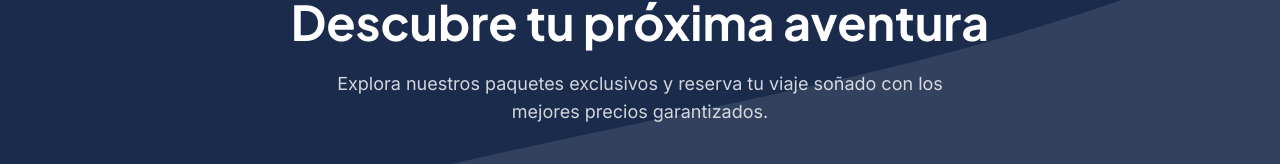
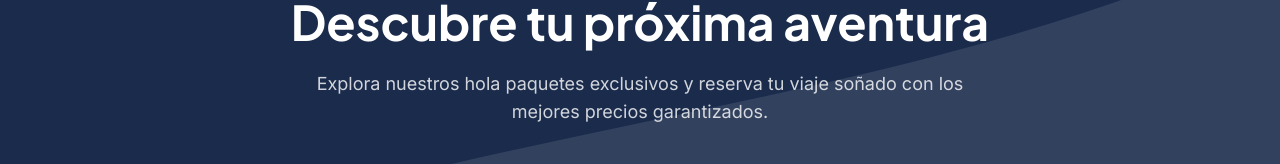
Before and after one commit to xFenitorio1/Frontend-Tingeso, a React (Vite) app: page / in a window 1280 px wide. Shown: the part 131-295 px from the top of the page. Built offline with nearby package versions, Linux system fonts and the light colour scheme.

Commit message:
Jenkins test

```diff
--- a/src/pages/customer/Home.tsx
+++ b/src/pages/customer/Home.tsx
@@ -11,7 +11,7 @@ export default function Home() {
   const filteredPackages = mockPackages.filter(pkg => {
     if (pkg.status === 'Draft') return false; // Don't show drafts to customers
     const matchSearch = pkg.destination.toLowerCase().includes(searchTerm.toLowerCase()) ||
-                        pkg.title.toLowerCase().includes(searchTerm.toLowerCase());
+      pkg.title.toLowerCase().includes(searchTerm.toLowerCase());
 
     let matchPrice = true;
     if (priceRange === 'low') matchPrice = pkg.basePrice < 1000;
@@ -36,7 +36,7 @@ export default function Home() {
             Descubre tu próxima aventura
           </h1>
           <p className="text-white/80 text-lg mb-10 max-w-2xl mx-auto">
-            Explora nuestros paquetes exclusivos y reserva tu viaje soñado con los mejores precios garantizados.
+            Explora nuestros hola paquetes exclusivos y reserva tu viaje soñado con los mejores precios garantizados.
           </p>
 
           {/* Multi-criteria filters */}
```
